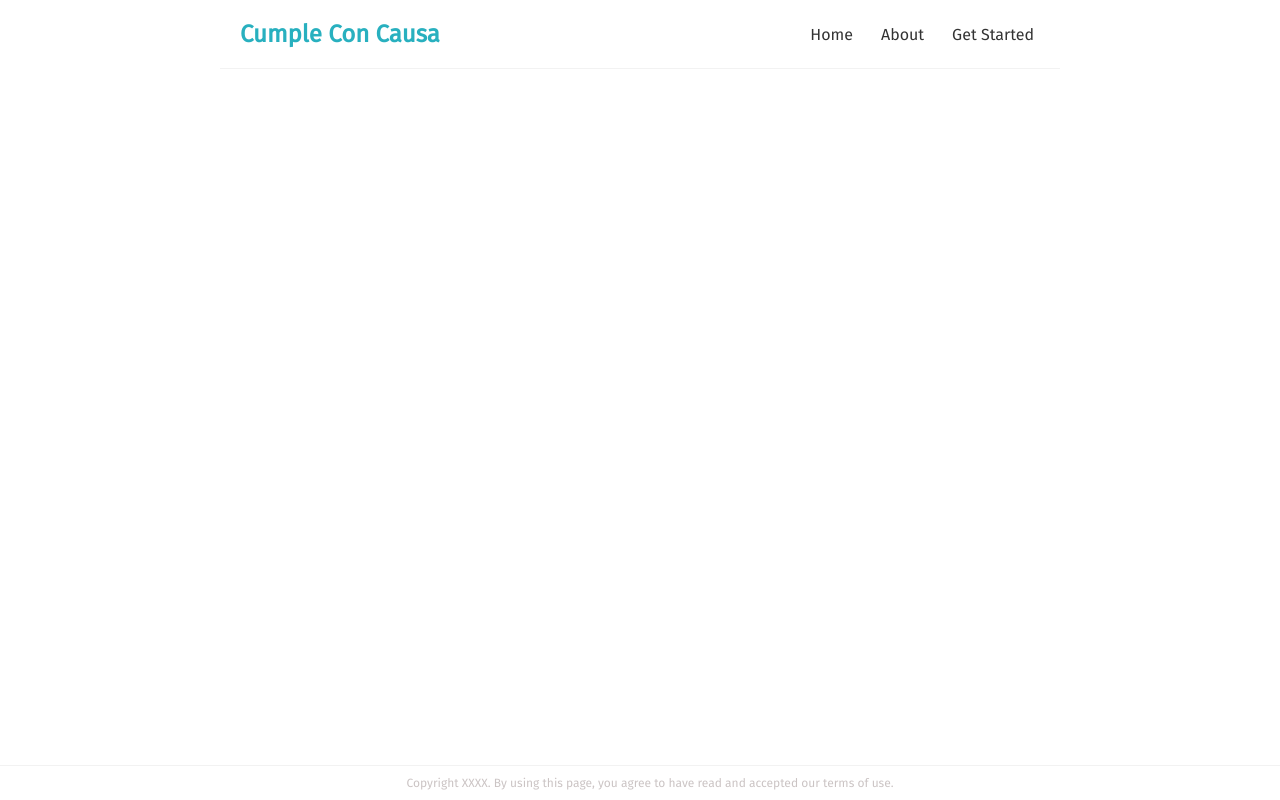
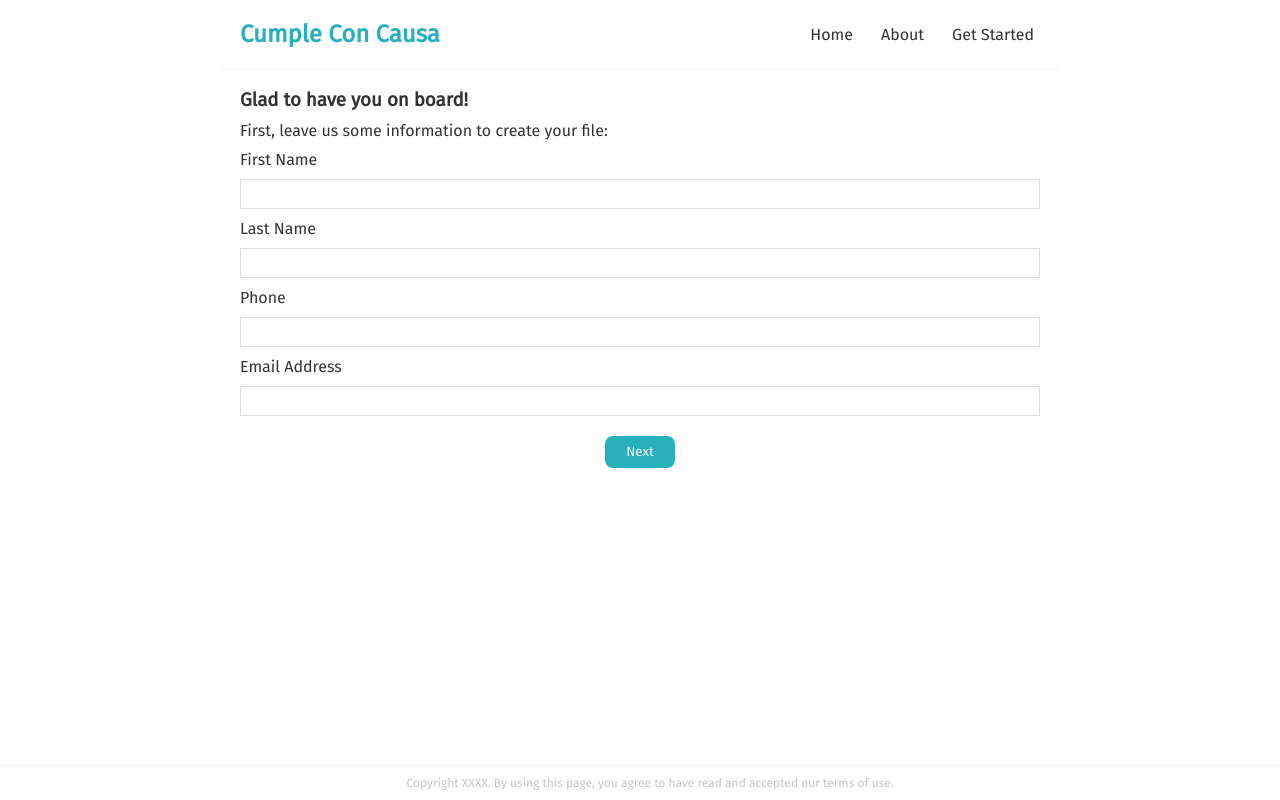
Before and after one commit to benjamin-peng/CumpleConCausa-Frontend, a React (Create React App) app in the folder frontend/: page /register/form in a window 1280 px wide. Built offline with nearby package versions, Linux system fonts and the light colour scheme.

Commit message:
add button prop

```diff
--- a/frontend/src/App.js
+++ b/frontend/src/App.js
@@ -18,6 +18,7 @@ function App() {
             <Route path="/" element={<Home />}></Route>
             <Route path="/about" element={<About />}></Route>
             <Route path="/register/video" element={<VideoOne />}></Route>
+            <Route path="/register/form" element={<Form />}></Route>
           </Routes>
         </div>
         <Bottom />
--- a/frontend/src/Form.js
+++ b/frontend/src/Form.js
@@ -1,11 +1,15 @@
 import NextButton from './NextButton';
+
+const handleSubmit = (e) => {
+    console.log('test');
+}
 
 const Form = () => {
     return (
         <div className="form">
             <h3>Glad to have you on board!</h3>
             <p>First, leave us some information to create your file:</p>
-            <form>
+            <form onSubmit={handleSubmit}>
                 <label>First Name</label>
                 <input type="text" required />
                 <label>Last Name</label>
@@ -15,7 +19,7 @@ const Form = () => {
                 <label>Email Address</label>
                 <input type="text" required />
             </form>
-            <NextButton dest="/form/video"></NextButton>
+            <NextButton dest="/register/form"></NextButton>
         </div>
     );
 }
--- a/frontend/src/NextButton.js
+++ b/frontend/src/NextButton.js
@@ -1,12 +1,10 @@
 import {BrowserRouter as Router, Route, Routes} from 'react-router-dom';
 
-const NextButton = ({dest}) => {
+const NextButton = ({handleClick}) => {
 
     return (
         <div className="nextButton">
-            <a href={dest}>
-                <button>Next</button>
-            </a>
+            <button onClick={handleClick}>Next</button>
         </div>
     );
 }
--- a/frontend/src/VideoOne.js
+++ b/frontend/src/VideoOne.js
@@ -1,6 +1,8 @@
 import NextButton from './NextButton';
+import { useNavigate } from "react-router-dom";
 
 const VideoOne = () => {
+    const navigate = useNavigate();
     return (
         <div className="form">
             <h3>Glad to have you on board!</h3>
@@ -8,14 +10,16 @@ const VideoOne = () => {
             <div className="video">
                 <iframe
                     src="https://www.youtube.com/embed/E7wJTI-1dvQ"
-                    frameborder="0"
+                    frameBorder="0"
                     allow="autoplay; encrypted-media"
-                    allowfullscreen
+                    allowFullScreen
                     title="video"
                 />
             </div>
             <div className="nextButton">
-                <NextButton dest="/register/video"></NextButton>
+                <NextButton handleClick={() => {
+                    navigate('/register/form');
+                }}></NextButton>
             </div>
         </div>
     );
--- a/frontend/src/index.css
+++ b/frontend/src/index.css
@@ -80,7 +80,7 @@ img {
 }
 .form button {
   width: 100%;
-  background: #f1356d;
+  background: #28b0bf;
   color: #fff;
   border: 0;
   padding: 8px;
```
Also changed, not shown: 1 other file (tests, documents, lock files or other folders).
